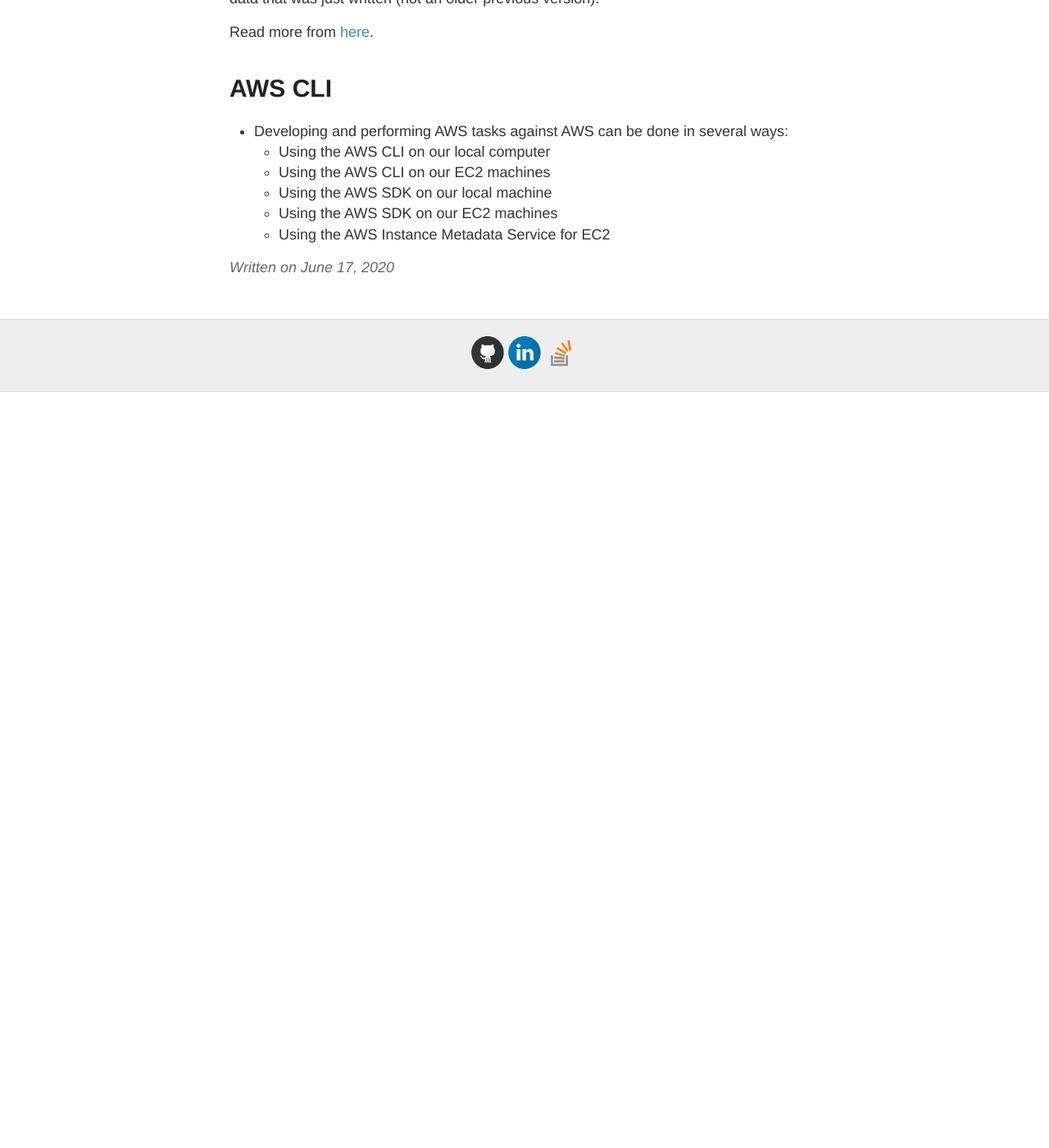
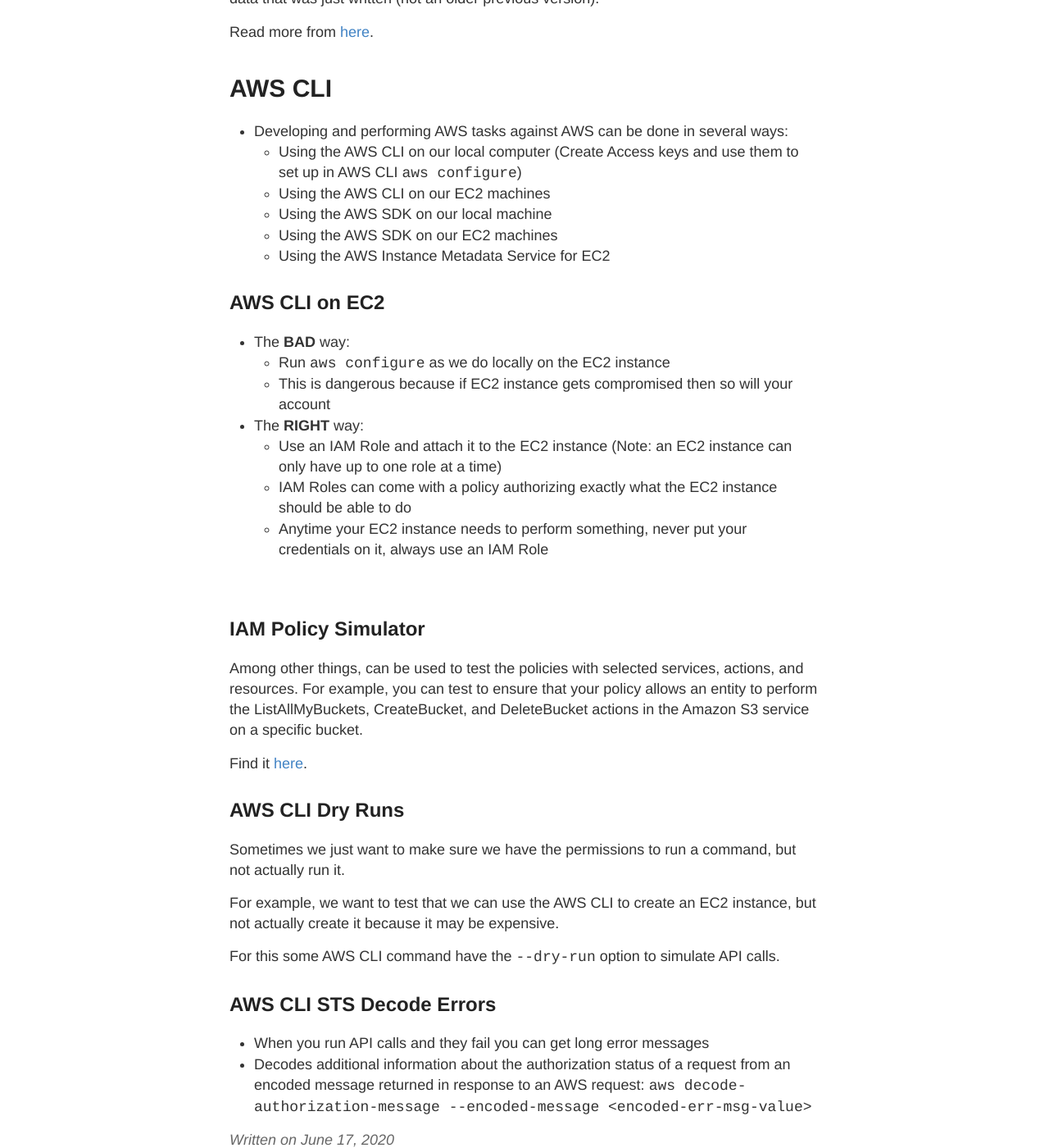
Before and after one commit to gutucristian/gutucristian.github.io, a Jekyll site: the page built from _posts/2020-06-17-Amazon-Web-Services-(AWS).md, in a window 1280 px wide and 1400 px high, scrolled down 66197 px. Shown: the whole window at 82% size. Built offline with Jekyll 4.4.1, drawn with Linux system fonts in a browser that asks for light colours; our own code applies the rules of GitHub Pages for plain Markdown files; before the commit the page ends 66675 px from its top, so only the background shows below that.

Commit message:
Update 2020-06-17-Amazon-Web-Services-(AWS).md

```diff
--- a/_posts/2020-06-17-Amazon-Web-Services-(AWS).md
+++ b/_posts/2020-06-17-Amazon-Web-Services-(AWS).md
@@ -1582,8 +1582,39 @@
 # AWS CLI
 
 - Developing and performing AWS tasks against AWS can be done in several ways:
-  - Using the AWS CLI on our local computer
+  - Using the AWS CLI on our local computer (Create Access keys and use them to set up in AWS CLI `aws configure`)
   - Using the AWS CLI on our EC2 machines
   - Using the AWS SDK on our local machine
   - Using the AWS SDK on our EC2 machines
   - Using the AWS Instance Metadata Service for EC2
+
+## AWS CLI on EC2
+
+- The **BAD** way:
+  - Run `aws configure` as we do locally on the EC2 instance
+  - This is dangerous because if EC2 instance gets compromised then so will your account
+- The **RIGHT** way:
+  - Use an IAM Role and attach it to the EC2 instance (Note: an EC2 instance can only have up to one role at a time)
+  - IAM Roles can come with a policy authorizing exactly what the EC2 instance should be able to do
+  - Anytime your EC2 instance needs to perform something, never put your credentials on it, always use an IAM Role
+
+![]()
+
+## IAM Policy Simulator
+
+Among other things, can be used to test the policies with selected services, actions, and resources. For example, you can test to ensure that your policy allows an entity to perform the ListAllMyBuckets, CreateBucket, and DeleteBucket actions in the Amazon S3 service on a specific bucket.
+
+Find it [here](https://policysim.aws.amazon.com/home/index.jsp?#).
+
+## AWS CLI Dry Runs
+
+Sometimes we just want to make sure we have the permissions to run a command, but not actually run it.
+
+For example, we want to test that we can use the AWS CLI to create an EC2 instance, but not actually create it because it may be expensive.
+
+For this some AWS CLI command have the `--dry-run` option to simulate API calls.
+
+## AWS CLI STS Decode Errors
+
+- When you run API calls and they fail you can get long error messages
+- Decodes additional information about the authorization status of a request from an encoded message returned in response to an AWS request: `aws decode-authorization-message --encoded-message <encoded-err-msg-value>`
```
